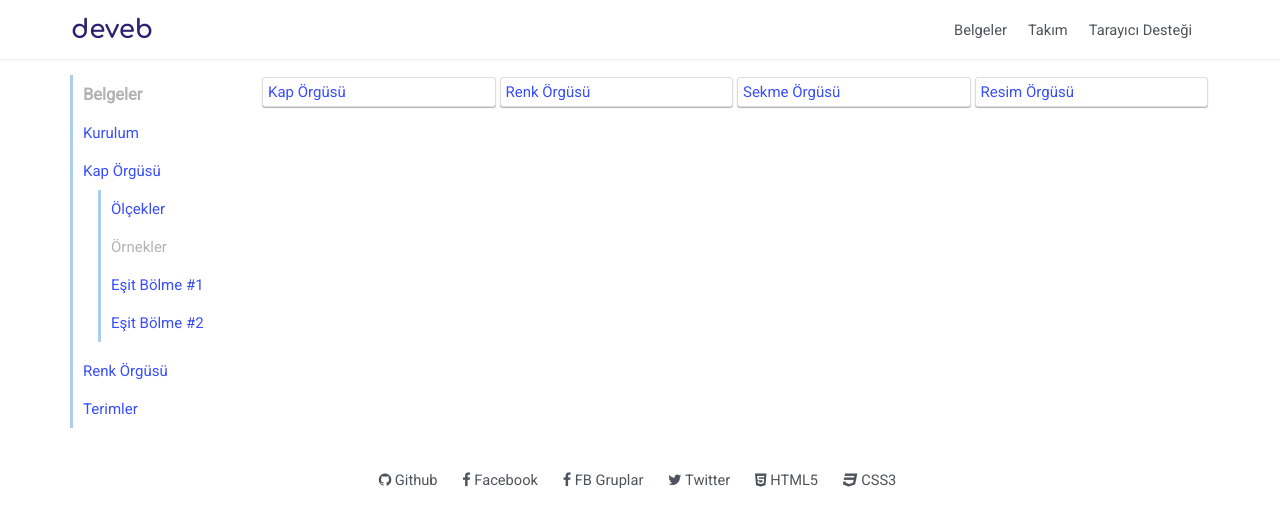
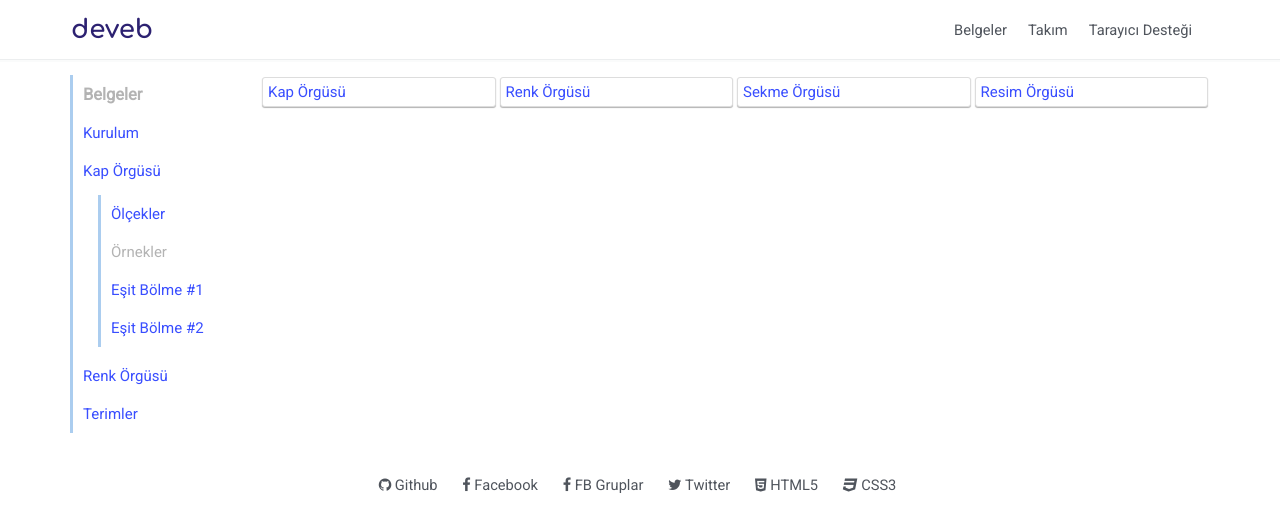
Before and after one commit to data-deveb/data-deveb.github.io, a Jekyll site: the page built from belgeler/belgeler.html, in a window 1280 px wide. Shown: the top 532 px of the page. Built offline with Jekyll 4.4.1, drawn with Linux system fonts in a browser that asks for light colours.

Commit message:
Güncelleme

```diff
--- a/assets/css/deveb.genel.css
+++ b/assets/css/deveb.genel.css
@@ -246,4 +246,4 @@ ul.liste-temiz li{
 	border-left:3px solid #abcdef;
 }
 [data-menü~="basamak"] li > ul > li:first-child{
-	margin-top:10px;}
+	margin-top:15px;}
```
